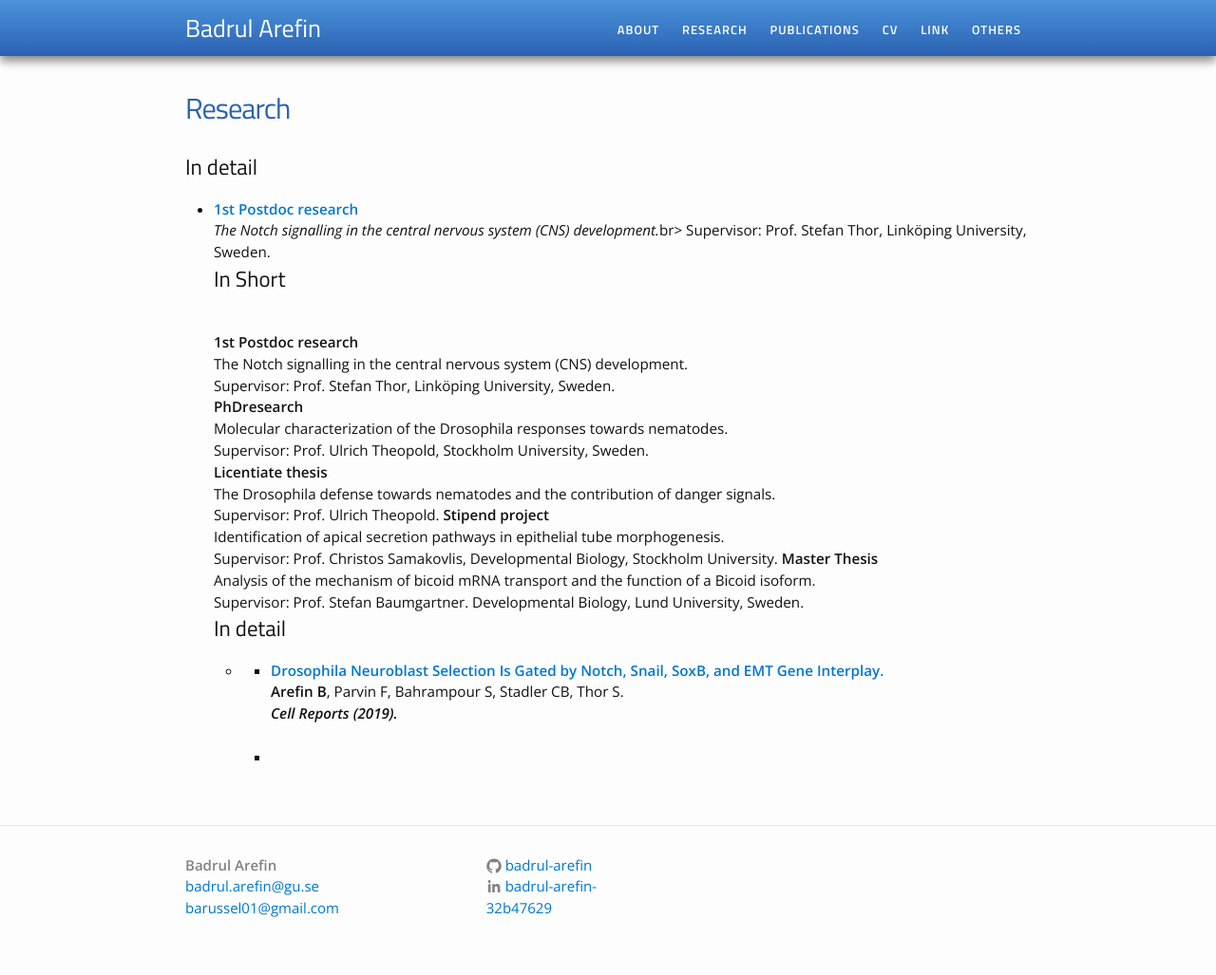
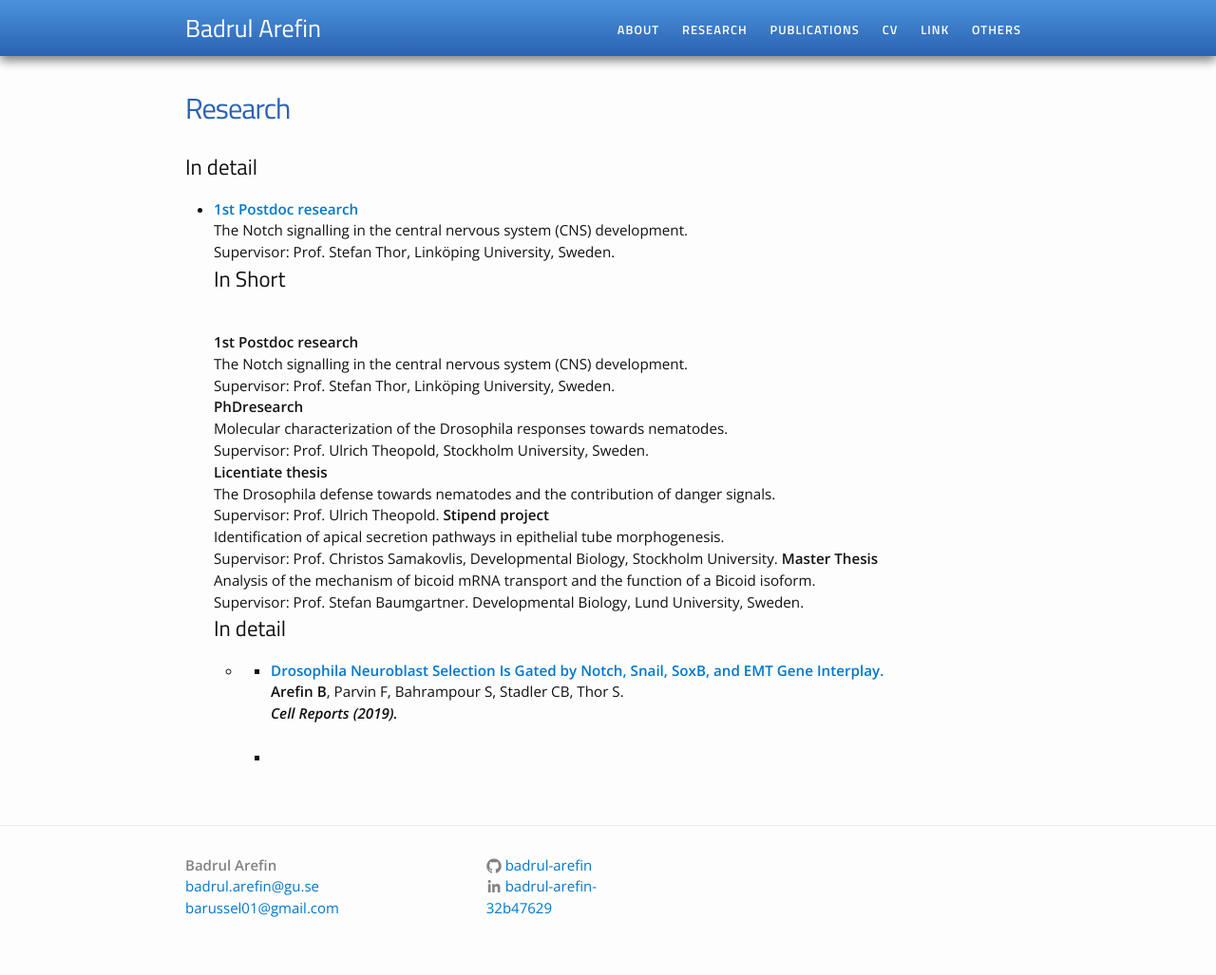
Before and after one commit to Badrul-Arefin/badrul-arefin.github.io, a Jekyll site: the page built from research.md, in a window 1280 px wide. Shown: the whole page at 95% size. Built offline with Jekyll 4.4.1, drawn with Linux system fonts in a browser that asks for light colours.

```diff
--- a/research.md
+++ b/research.md
@@ -8,7 +8,7 @@ title: Research
 
 <ul>
 	<li>
-		<a href="1st Postdoc research">	<b>1st Postdoc research</b></a><br><i>The Notch signalling in the central nervous system (CNS) development.</i>br>
+		<a href="1st Postdoc research">	<b>1st Postdoc research</b></a><br>The Notch signalling in the central nervous system (CNS) development.<br>
 		Supervisor: Prof. Stefan Thor, Linköping University, Sweden.
 
 
```
